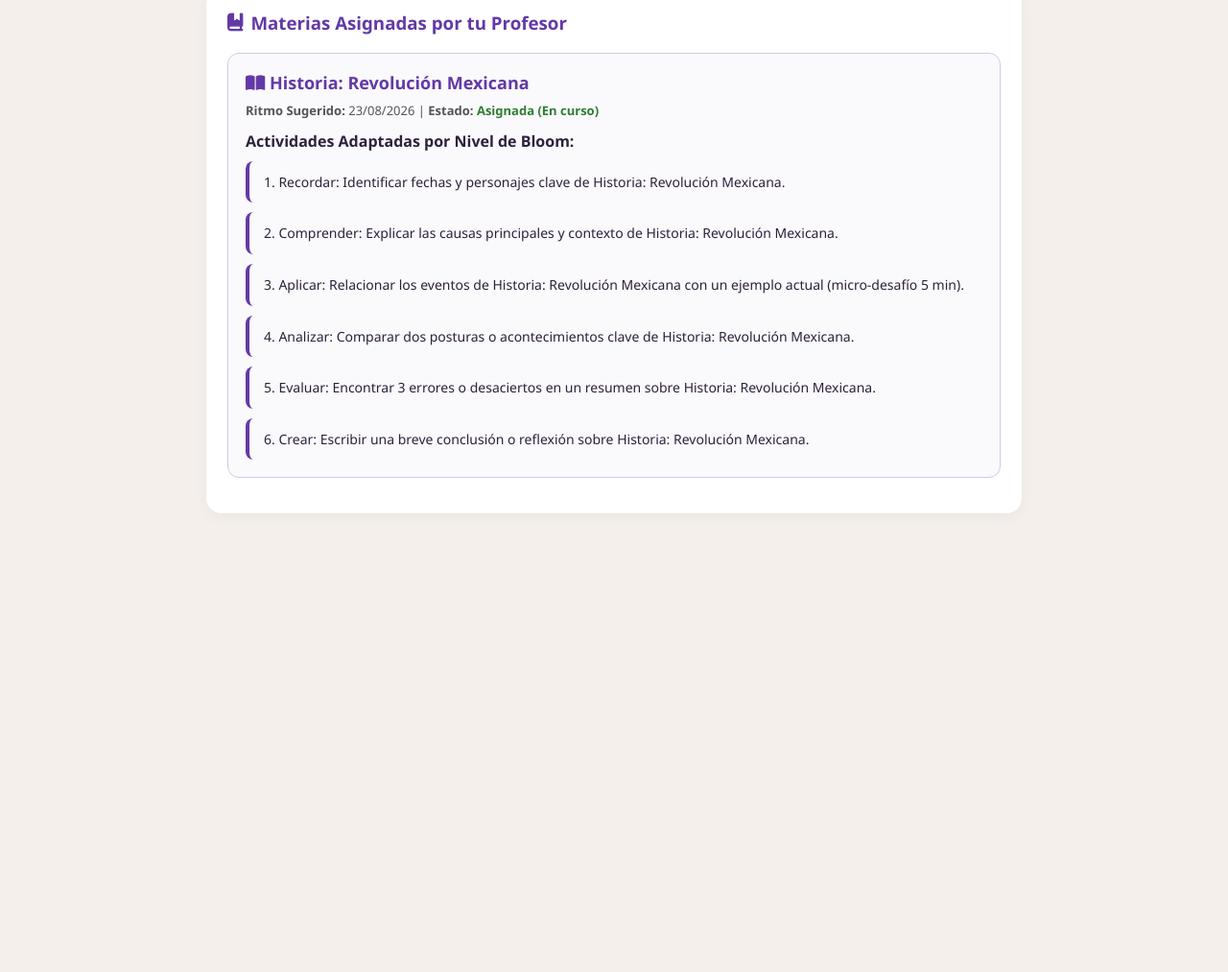
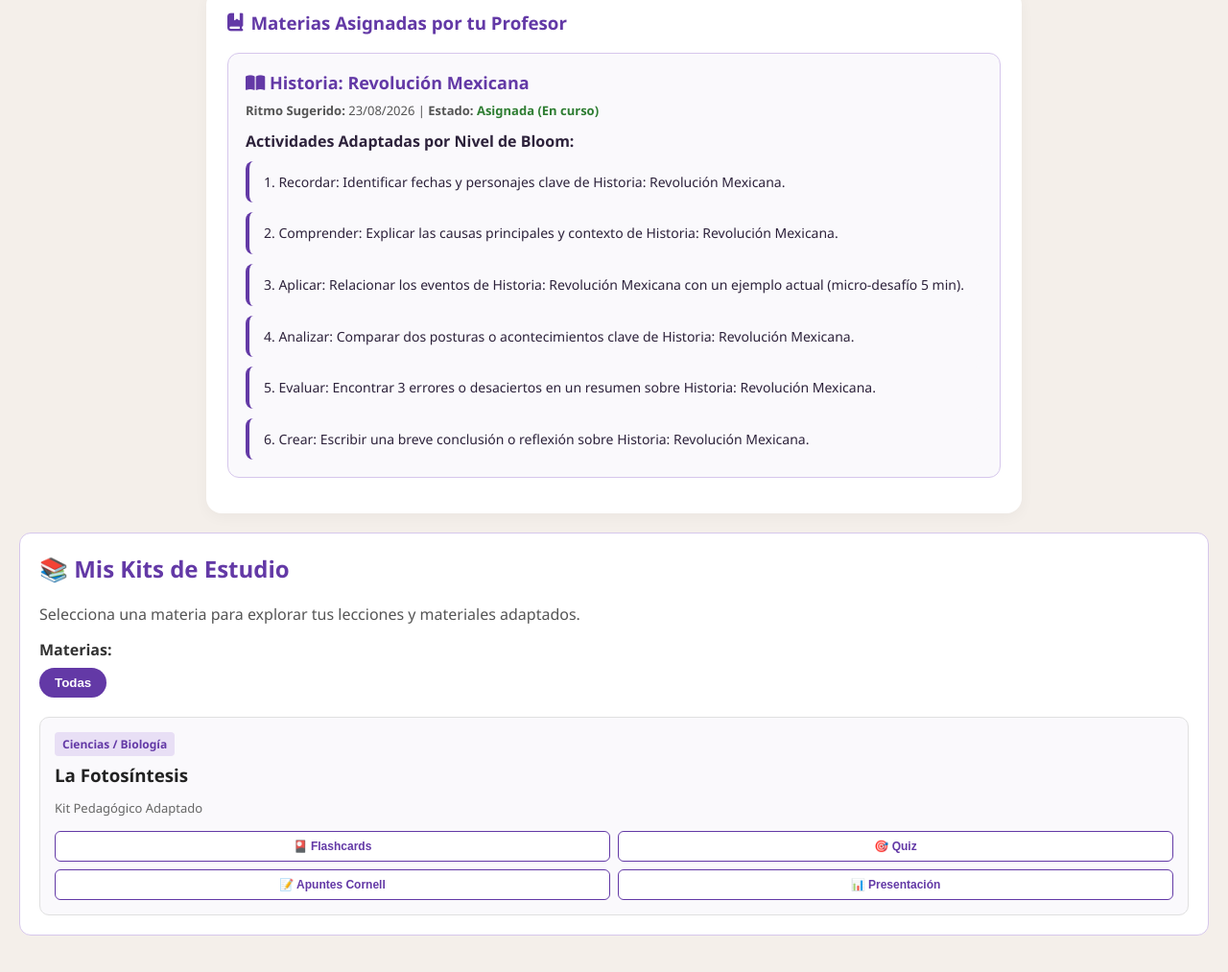
Before and after one commit to gabyesparza1429-lang/Neuroclarity, a website: page alumno.html in a window 1280 px wide. Shown: the part 337-1350 px from the top of the page at 96% size. Before the commit the page ends 942 px from the top, so only its background shows below. Drawn offline with Linux system fonts and the light colour scheme.

Commit message:
Integrar seccion de Kits de Estudio por Materia y Tema en alumno.html

```diff
--- a/alumno.html
+++ b/alumno.html
@@ -182,5 +182,33 @@
         box.scrollTop = box.scrollHeight;
     };
 </script>
+
+    <div id="sec-misKits" style="margin: 20px; padding: 20px; background: #ffffff; border-radius: 12px; border: 1px solid #D6C7EC;">
+        <h2 style="color:#6339a6; margin-top:0;">📚 Mis Kits de Estudio</h2>
+        <p style="color:#555; margin-bottom:15px;">Selecciona una materia para explorar tus lecciones y materiales adaptados.</p>
+
+        <div style="margin-bottom: 20px;">
+            <label style="font-weight:bold; color:#333; display:block; margin-bottom:8px;">Materias:</label>
+            <div id="contenedorMaterias" style="display:flex; gap:10px; flex-wrap:wrap;">
+                <button style="background:#6339a6; color:white; border:none; padding:8px 16px; border-radius:20px; font-weight:bold; cursor:pointer;">Todas</button>
+            </div>
+        </div>
+
+        <div id="contenedorTemas" style="display:grid; grid-template-columns: repeat(auto-fit, minmax(280px, 1fr)); gap:15px;">
+            <div style="border:1px solid #E0E0E0; border-radius:10px; padding:15px; background:#FAF9FC;">
+                <span style="background:#E8DFF5; color:#6339a6; font-size:12px; font-weight:bold; padding:4px 8px; border-radius:4px;">Ciencias / Biología</span>
+                <h3 style="margin:10px 0 5px 0; color:#222;">La Fotosíntesis</h3>
+                <p style="font-size:13px; color:#666;">Kit Pedagógico Adaptado</p>
+
+                <div style="display:grid; grid-template-columns: 1fr 1fr; gap:8px; margin-top:15px;">
+                    <button onclick="alert('Abriendo Flashcards de La Fotosíntesis')" style="background:#fff; border:1px solid #6339a6; color:#6339a6; padding:8px; border-radius:6px; font-size:12px; font-weight:bold; cursor:pointer;">🎴 Flashcards</button>
+                    <button onclick="alert('Abriendo Quiz de La Fotosíntesis')" style="background:#fff; border:1px solid #6339a6; color:#6339a6; padding:8px; border-radius:6px; font-size:12px; font-weight:bold; cursor:pointer;">🎯 Quiz</button>
+                    <button onclick="alert('Abriendo Apuntes Cornell de La Fotosíntesis')" style="background:#fff; border:1px solid #6339a6; color:#6339a6; padding:8px; border-radius:6px; font-size:12px; font-weight:bold; cursor:pointer;">📝 Apuntes Cornell</button>
+                    <button onclick="alert('Abriendo Presentación Canva de La Fotosíntesis')" style="background:#fff; border:1px solid #6339a6; color:#6339a6; padding:8px; border-radius:6px; font-size:12px; font-weight:bold; cursor:pointer;">📊 Presentación</button>
+                </div>
+            </div>
+        </div>
+    </div>
+
 </body>
 </html>
```
